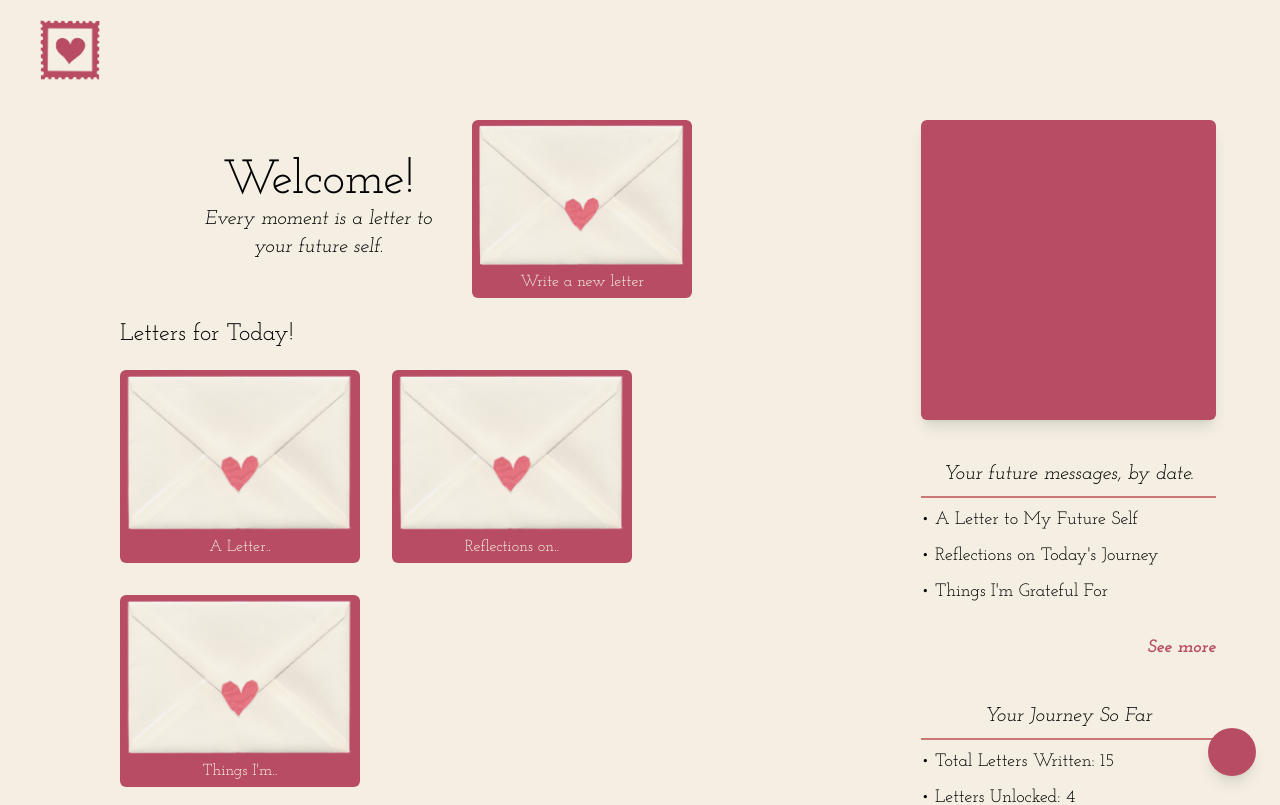
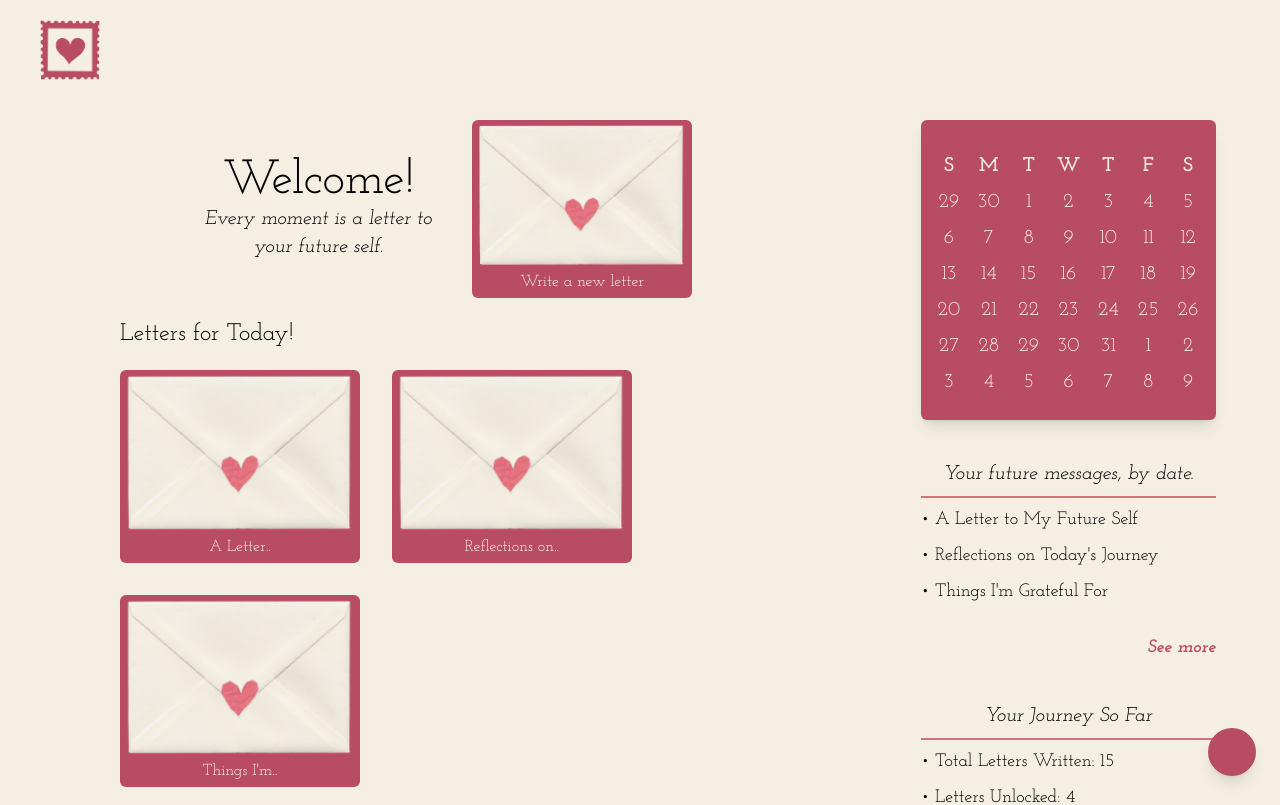
Before and after one commit to maryannintech/sincerely-me, a React (Vite) app: page /app/dashboard in a window 1280 px wide. Shown: the top 805 px of the page. Built offline with nearby package versions, Linux system fonts and the light colour scheme; no server answers; some icons are missing.

Commit message:
feat: add react-icons dependency and implement calendar component for date generation and display

```diff
--- a/package.json
+++ b/package.json
@@ -15,6 +15,7 @@
     "dayjs": "^1.11.13",
     "react": "^19.1.0",
     "react-dom": "^19.1.0",
+    "react-icons": "^5.5.0",
     "react-router-dom": "^7.7.0",
     "tailwindcss": "^4.1.11"
   },
--- /dev/null
+++ b/src/components/Calendar.jsx
@@ -0,0 +1,12 @@
+import { generateDate } from "../util/calendar";
+export function Calendar() {
+  return (
+    <>
+      {generateDate().map(({date, currentMonth, today}, index) => {
+        return <div>
+            <h1>{date.format("DD")}</h1>
+        </div>
+      })}
+    </>
+  );
+}
--- a/src/pages/Dashboard.jsx
+++ b/src/pages/Dashboard.jsx
@@ -5,9 +5,12 @@ import { useNavigate } from "react-router-dom";
 import { ScrollToTop } from "../components/ScrollToTop";
 import { UserAuth } from "../context/AuthContext";
 import { useState } from "react";
+import { generateDate } from "../util/calendar";
 
 export function Dashboard() {
   let navigate = useNavigate();
+
+  const days = ["S", "M", "T", "W", "T", "F", "S"];
 
   const letters = [
     "A Letter to My Future Self",
@@ -76,7 +79,26 @@ export function Dashboard() {
         </div>
         <div className="right hidden sm:flex items-start flex-col w-90 px-6">
           <div className="w-full">
-            <div className="bg-[var(--primary-color)] text-[var(--cream-color)] rounded-md p-20 shadow-lg w-full h-75"></div>
+            <div className="bg-[var(--primary-color)] text-[var(--cream-color)] rounded-md py-5 px-3 shadow-lg w-full h-75 text-xl">
+              <div className="grid grid-cols-7 gap-2 mt-3">
+                {days.map((day, index) => {
+                  return(
+                    <div key={index}>
+                      <h1 className="text-center font-bold">{day}</h1>
+                       </div>
+                  )
+                })}
+                {generateDate().arrayDate.map(
+                  ({ date, currentMonth, today }, index) => {
+                    return (
+                      <div key={index}>
+                        <p className="text-center">{date.date()}</p>
+                      </div>
+                    );
+                  }
+                )}
+              </div>
+            </div>
           </div>
           <div className="w-full">
             <p className="text-center italic text-xl mt-10 mb-2">
--- /dev/null
+++ b/src/util/calendar.js
@@ -0,0 +1,42 @@
+import dayjs from "dayjs";
+
+export const generateDate = (
+  month = dayjs().month(),
+  year = dayjs().year()
+) => {
+  const firstDateOfMonth = dayjs().year(year).month(month).startOf("month");
+  const lastDateOfMonth = dayjs().year(year).month(month).endOf("month");
+  const arrayDate = [];
+
+  // create prefix date
+  for (let i = 0; i < firstDateOfMonth.day(); i++) {
+    arrayDate.push({ currentMonth: false, date: firstDateOfMonth.day(i) });
+  }
+
+  // generate current dates for the month
+  for (let i = firstDateOfMonth.date(); i <= lastDateOfMonth.date(); i++) {
+    arrayDate.push({
+      currentMonth: true,
+      date: dayjs(firstDateOfMonth).date(i),
+      today:
+        firstDateOfMonth.date(i).toDate().toDateString() ===
+        dayjs().toDate().toDateString(),
+    });
+  }
+
+  const remainingDays = 42 - arrayDate.length;
+
+  // create suffix date
+  for (
+    let i = lastDateOfMonth.date() + 1;
+    i <= lastDateOfMonth.date() + remainingDays;
+    i++
+  ) {
+    arrayDate.push({
+      currentMonth: false,
+      date: dayjs(lastDateOfMonth).date(i),
+    });
+  }
+
+  return { arrayDate };
+};
```
Also changed, not shown: 1 other file (tests, documents, lock files or other folders).
